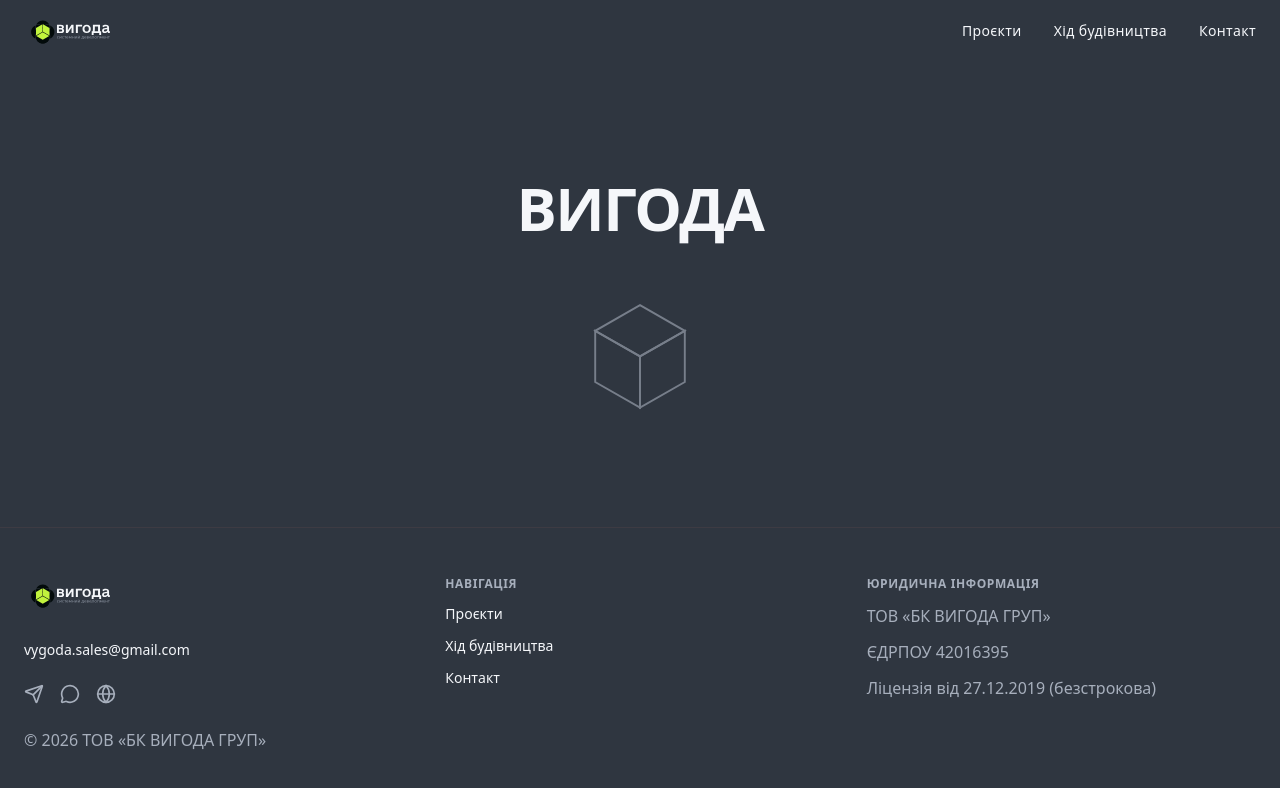
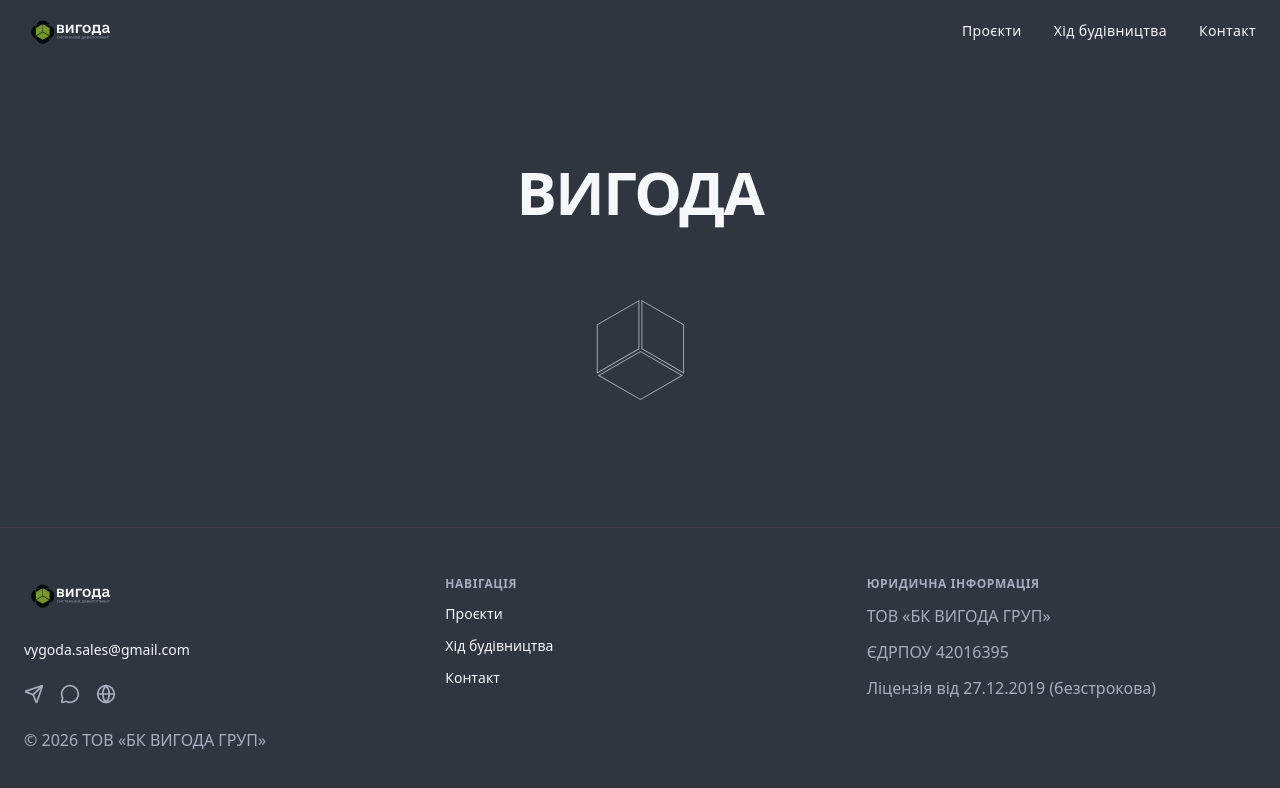
Before and after one commit to YaroslavPetrukha/vugoda-website, a React (Vite) app: page / in a window 1280 px wide. Shown: the top 788 px of the page. Built offline with nearby package versions, Linux system fonts and the light colour scheme; a web font is replaced by a local one.

Commit message:
fix: replace MinimalCube stub with brand mark SVG on home page

```diff
--- a/src/pages/HomePage.tsx
+++ b/src/pages/HomePage.tsx
@@ -1,11 +1,11 @@
-import { MinimalCube } from '../components/brand/MinimalCube';
+import MarkSvg from '../../brand-assets/mark/mark.svg?react';
 
 export default function HomePage() {
   return (
     <section className="flex flex-1 flex-col items-center justify-center px-6 py-24">
       <div className="flex flex-col items-center gap-12">
         <h1 className="font-bold tracking-tight text-6xl text-text">ВИГОДА</h1>
-        <MinimalCube className="h-32 w-32" />
+        <MarkSvg className="h-40 w-auto" aria-hidden="true" />
       </div>
     </section>
   );
```
